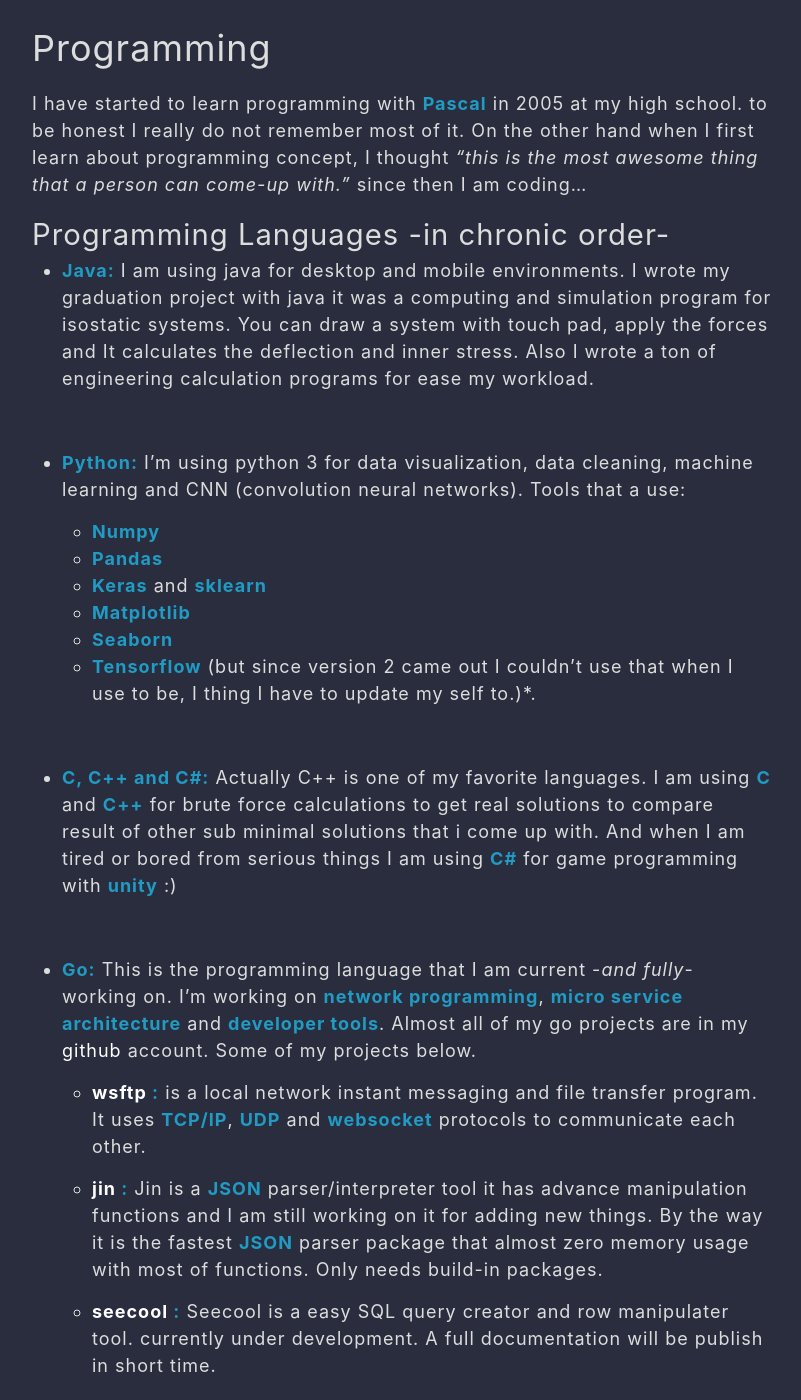
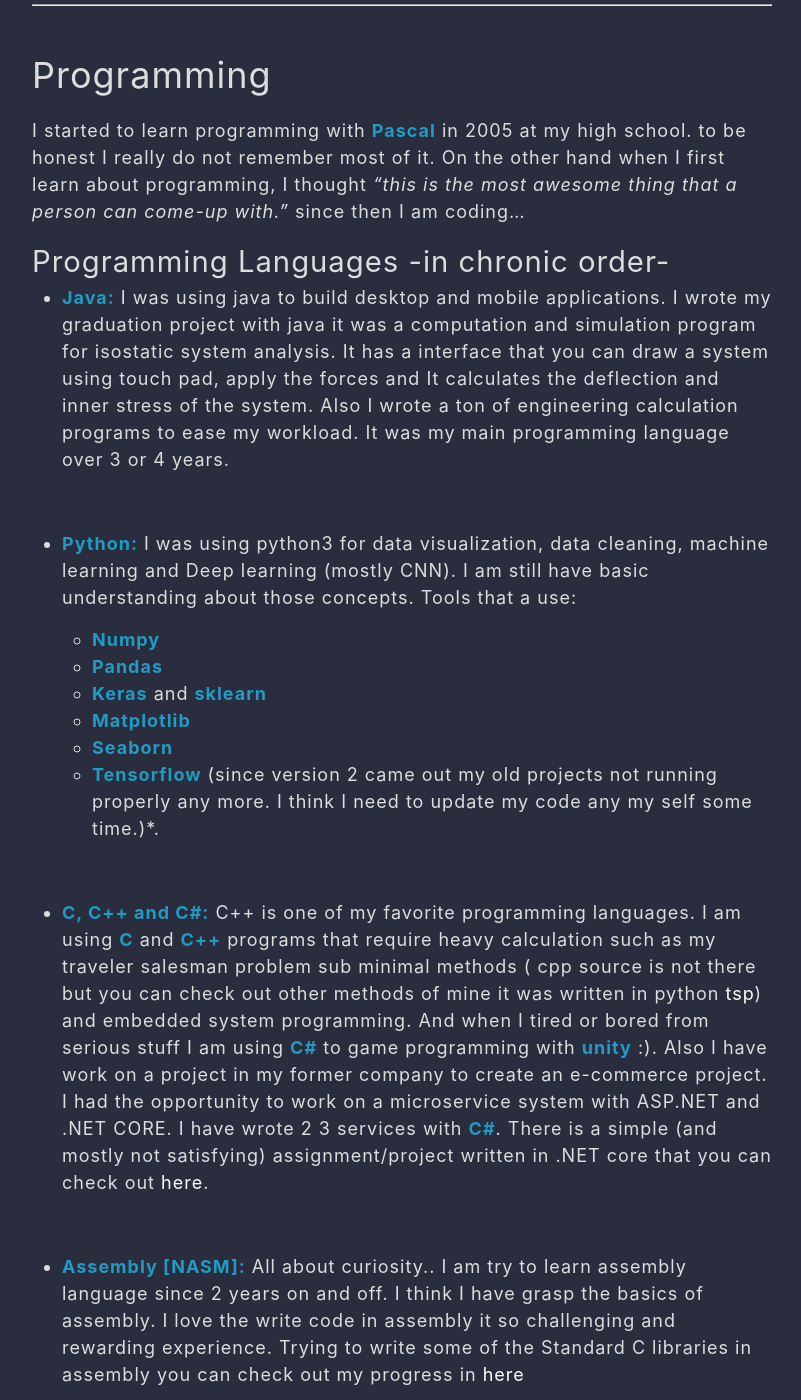
Before and after one commit to ecoshub/ecoshub.github.io, a Jekyll site: the page built from about.markdown, in a window 1280 px wide and 1400 px high, scrolled down 663 px. Shown: the whole window, without its empty margins (238-1039 px from the left). Built offline with Jekyll 4.4.1, drawn with Linux system fonts in a browser that asks for light colours; some of the changed text lies outside the part shown.

Commit message:
update about me

```diff
--- a/about.markdown
+++ b/about.markdown
@@ -14,7 +14,7 @@ _This is a couple of things, you might need to know about me._
 
 ## Education
 
-After highschool I started to study in civil engineering at **Eskişehir Osmangazi University** and I graduated. But in a short period of time a realize this is not a job that I can work for my entire life with passion and joy. I was working on **computers**, **programming** and **electronics** since I was a teenager, that un-professional interest build up in years and it becomes a passion. So I start to study computer science at **Dokuz Eylul University** _(Turkey)_. After the first year I dropped out and I started to study at **The Intertaional Computer Institue** in **Ege University** _(Turkey)_ for my masters degree.
+After highschool I started to study in civil engineering at **Eskişehir Osmangazi University** and I graduated. But in a short period of time a realize that this is not a job that I can work for my entire life with passion and joy. I was study about **computer architecture**, **programming** and **electronics** since I was a teenager, that unprofessional interest build up in years and it becomes a passion. So I start to study computer science at **Dokuz Eylul University** _(Turkey)_. After the first year I dropped out and I started to study at **The International Computer Institute** in **Ege University** _(Turkey)_ for my masters degree.
 
 <br>
 
@@ -24,15 +24,16 @@ After highschool I started to study in civil engineering at **Eskişehir Osmanga
 
 ## Programming
 
-I have started to learn programming with **Pascal** in 2005 at my high school. to be honest I really do not remember most of it. On the other hand when I first learn about programming concept, I thought _"this is the most awesome thing that a person can come-up with."_ since then I am coding...
+I started to learn programming with **Pascal** in 2005 at my high school. to be honest I really do not remember most of it. On the other hand when I first learn about programming, I thought _"this is the most awesome thing that a person can come-up with."_ since then I am coding...
 
 ### Programming Languages -in chronic order-
 
--   **Java:** I am using java for desktop and mobile environments. I wrote my graduation project with java it was a computing and simulation program for isostatic systems. You can draw a system with touch pad, apply the forces and It calculates the deflection and inner stress. Also I wrote a ton of engineering calculation programs for ease my workload.
+-   **Java:** I was using java to build desktop and mobile applications. I wrote my graduation project with java it was a computation and simulation program for isostatic system analysis. It has a interface that you can draw a system using touch pad, apply the forces and It calculates the deflection and inner stress of the system. Also I wrote a ton of engineering calculation programs to ease my workload. It was my main programming language over 3 or 4 years.
 
 <br>
 
--   **Python:** I'm using python 3 for data visualization, data cleaning, machine learning and CNN (convolution neural networks).
+-   **Python:** I was using python3 for data visualization, data cleaning, machine learning and Deep learning (mostly CNN).
+    I am still have basic understanding about those concepts.
     Tools that a use:
 
     -   **Numpy**
@@ -40,11 +41,15 @@ I have started to learn programming with **Pascal** in 2005 at my high school. t
     -   **Keras** and **sklearn**
     -   **Matplotlib**
     -   **Seaborn**
-    -   **Tensorflow** (but since version 2 came out I couldn't use that when I use to be, I thing I have to update my self to.)\*.
+    -   **Tensorflow** (since version 2 came out my old projects not running properly any more. I think I need to update my code any my self some time.)\*.
 
 <br>
 
--   **C, C++ and C#:** Actually C++ is one of my favorite languages. I am using **C** and **C++** for brute force calculations to get real solutions to compare result of other sub minimal solutions that i come up with. And when I am tired or bored from serious things I am using **C#** for game programming with **unity** :)
+-   **C, C++ and C#:** C++ is one of my favorite programming languages. I am using **C** and **C++** programs that require heavy calculation such as my traveler salesman problem sub minimal methods ( cpp source is not there but you can check out other methods of mine it was written in python [tsp](https://github.com/ecoshub/tsp-new-organization)) and embedded system programming. And when I tired or bored from serious stuff I am using **C#** to game programming with **unity** :). Also I have work on a project in my former company to create an e-commerce project. I had the opportunity to work on a microservice system with ASP.NET and .NET CORE. I have wrote 2 3 services with **C#**. There is a simple (and mostly not satisfying) assignment/project written in .NET core that you can check out [here](https://github.com/ecoshub/services).
+
+<br>
+
+-   **Assembly [NASM]:** All about curiosity.. I am try to learn assembly language since 2 years on and off. I think I have grasp the basics of assembly. I love the write code in assembly it so challenging and rewarding experience. Trying to write some of the Standard C libraries in assembly you can check out my progress in [here](https://github.com/ecoshub/nasm_c_source)
 
 <br>
 
@@ -56,12 +61,13 @@ I have started to learn programming with **Pascal** in 2005 at my high school. t
 
     -   **[seecool](https://github.com/ecoshub/seecool) :** Seecool is a easy SQL query creator and row manipulater tool. currently under development. A full documentation will be publish in short time.
 
+    There are much bigger projects that I have been working on or That I have finished. But all of my **work** projects are **close** source so I would love to take part in an open source project.
+
 And those are the programming languages that I can write/read code, but not as good as above.
 
 <br>
 
 -   **JavaScript**
--   **Assembly** with NASM (Netwide) assembler
 -   **Linux Bash Script**
 
 <br>
@@ -72,16 +78,16 @@ And those are the programming languages that I can write/read code, but not as g
 
 ## Technologies/Programs
 
--   **CircleCI**
--   **Docker**
--   **RabbitMQ**
+-   **CircleCI** (3 or maybe 4 projects)
+-   **Docker** (10+ projects )
+-   **RabbitMQ** (2 projects)
 
--   **PostgeSQL**
--   **MongoDB**
--   **Redis**
+-   **PostgeSQL** (10+ projects)
+-   **MongoDB** (2 projects)
+-   **Redis** (1 project)
 
--   **Node.JS**
--   **Unit testing**
+-   **Node.JS** (3 or maybe 4 projects)
+-   **Unit testing** (%50 of my projects at least have %50 coverage unit testing. I am assuming :) )
 
 <br>
 
@@ -93,15 +99,14 @@ And those are the programming languages that I can write/read code, but not as g
 
 #### OS
 
--   Manjaro (Arch Linux Based)
--   Ubuntu (Debian Based)
+-   Manjaro (I have been using manjaro since 3 years. It is an Arch Linux base OS for "for those who do not know".)
+-   Ubuntu ( Mostly Ubuntu Server like external device that has Raspberry PI or Raspberry Compute Module in it or in cloud instances)
 -   Windows
 
 #### IDE
 
--   vscode
--   sublime
--   vim
+-   vscode (my main editor)
+-   vim (my main terminal base editor)
 
 <br>
 
@@ -111,9 +116,8 @@ And those are the programming languages that I can write/read code, but not as g
 
 ### Hobbies
 
--   Electronic, Computer architecture
--   PCB design and DIY Arduino projects
--   Machine Learning specially SNNs _(Spiking neural network)_
+-   Writing code.
+-   Electronics, Computer architecture, Processor architecture, ARM, x80_86 etc.
 -   Personal research about networking and communication concepts
 -   Making hyper casual games with Unity Engine.
 -   Making wooden tools, toys and ornaments.
```
Also changed, not shown: Gemfile.lock.
